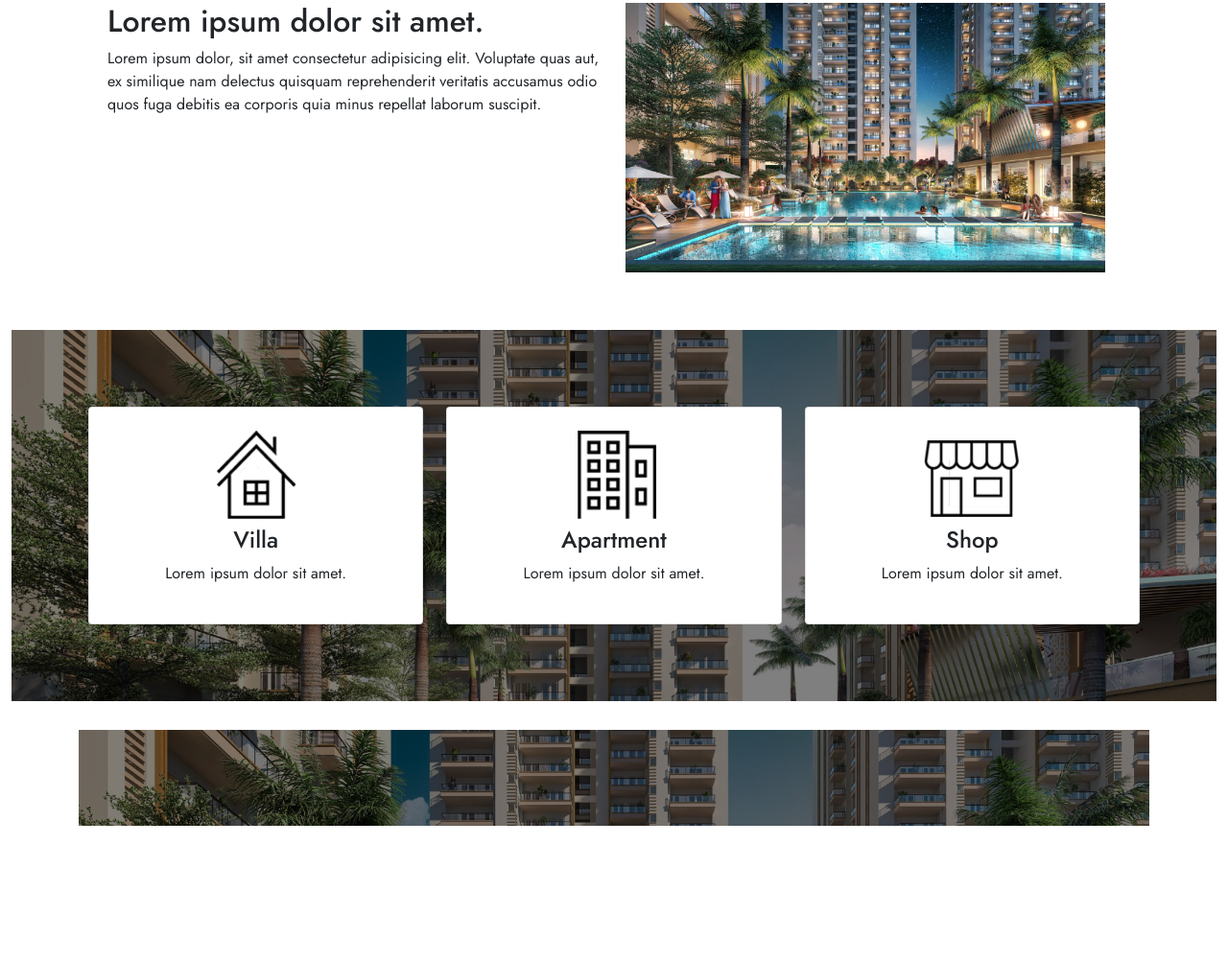
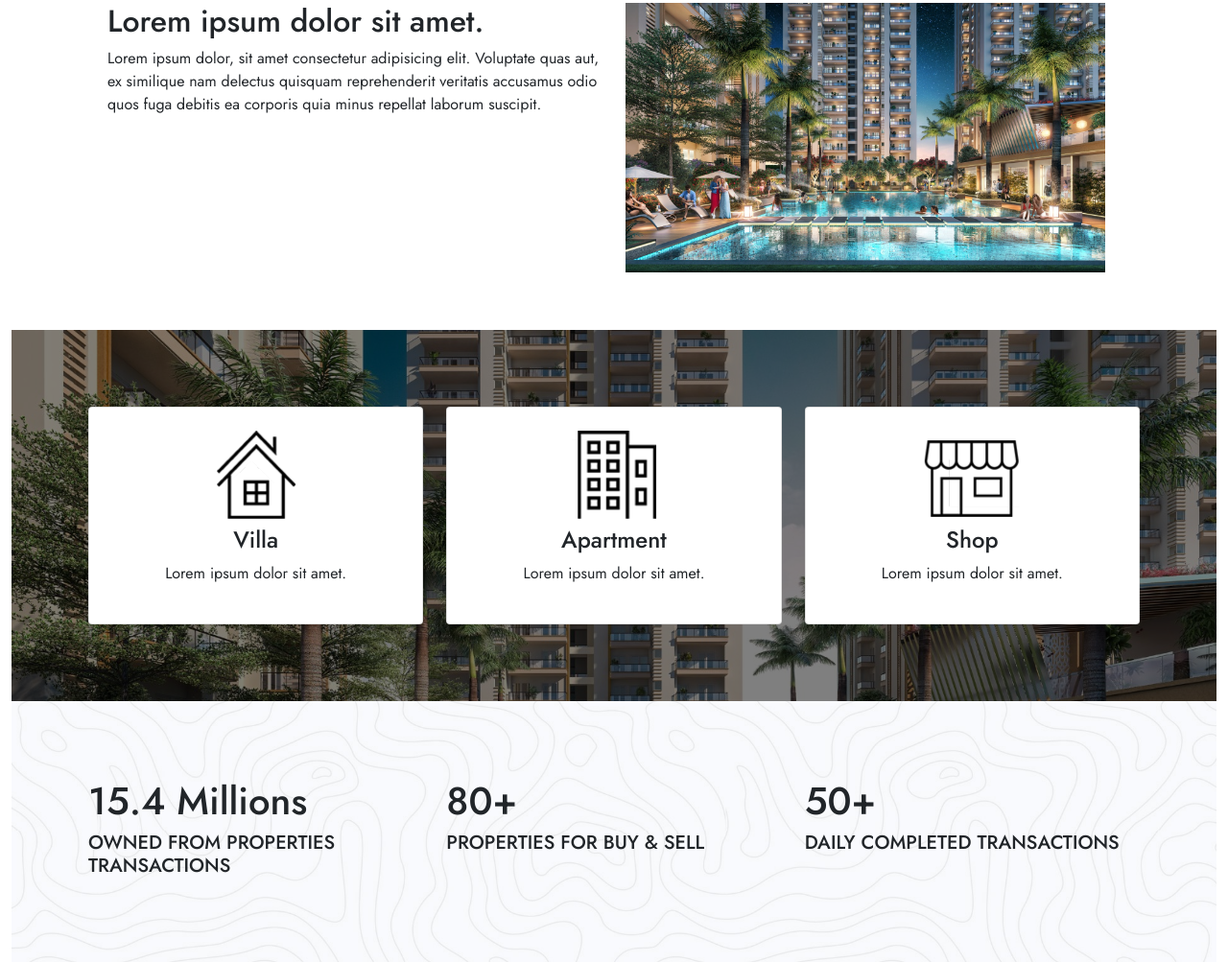
Before and after one commit to Arvind9684/Irish-Platinum, a plain HTML site: page index.html in a window 1280 px wide. Shown: the part 2401-3404 px from the top of the page at 96% size. Before the commit the page ends 3292 px from the top, so only its background shows below. Drawn offline with nearby package versions, Linux system fonts and the light colour scheme.

Commit message:
Last Commit 19th june from deepak

```diff
--- a/index.html
+++ b/index.html
@@ -344,9 +344,23 @@
     </div>
   </div>
 
-  <div class="container">
+  <div class="container-fluid">
     <div class="analytics">
-
+      <div class="row">
+        <div class="col-4">
+          <h1>15.4 Millions</h1>
+          <h5>OWNED FROM PROPERTIES TRANSACTIONS</h5>
+        </div>
+        <div class="col-4">
+          <h1>80+</h1>
+          <h5>PROPERTIES FOR
+            BUY & SELL</h5>
+        </div>
+        <div class="col-4">
+          <h1>50+</h1>
+          <h5>DAILY COMPLETED TRANSACTIONS</h5>
+        </div>
+      </div>
     </div>
   </div>
 
--- a/style.css
+++ b/style.css
@@ -38,10 +38,8 @@ p {
 }
 
 .analytics{
-    background-image: url("img/irish\ platinum\ img5.jpeg");
+    background-image: url("img/irish\ platinum\ img7.jpg");
     background-repeat: no-repeat;
     background-size: cover;
-    background-blend-mode: overlay;
-    background-color: rgba(0, 0, 0, 0.5);
     padding: 50px;
 }
```
